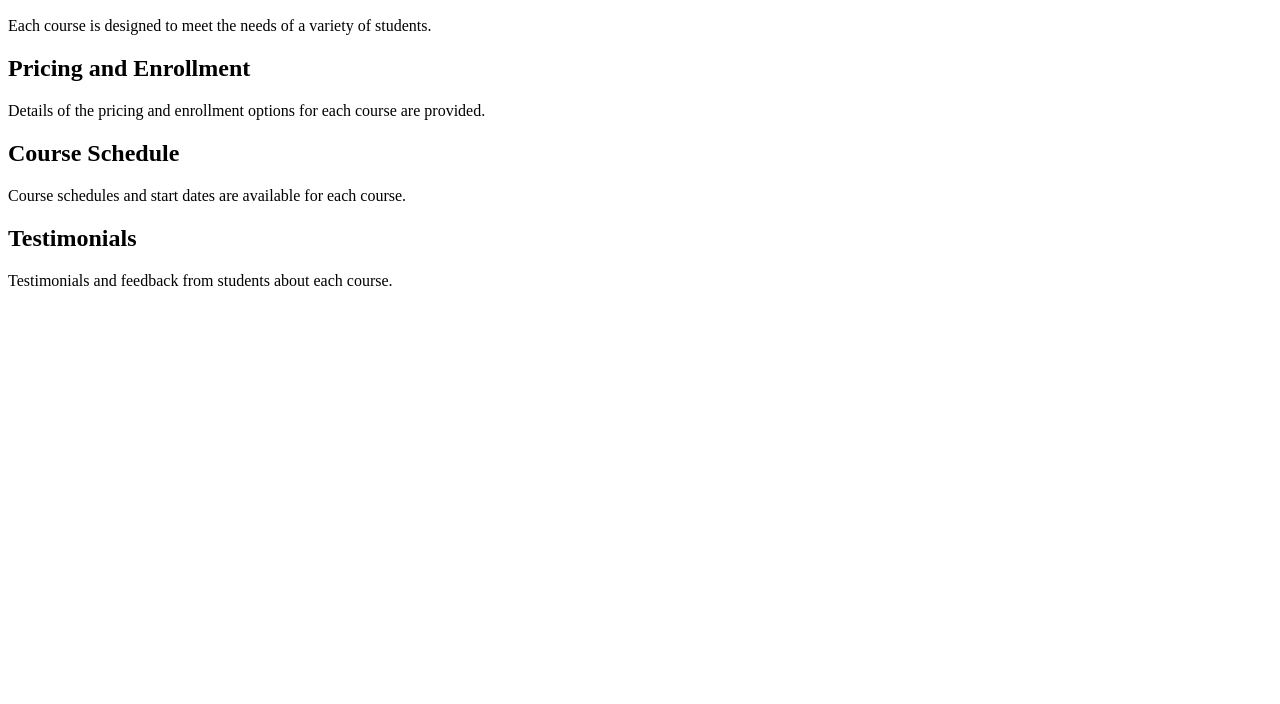
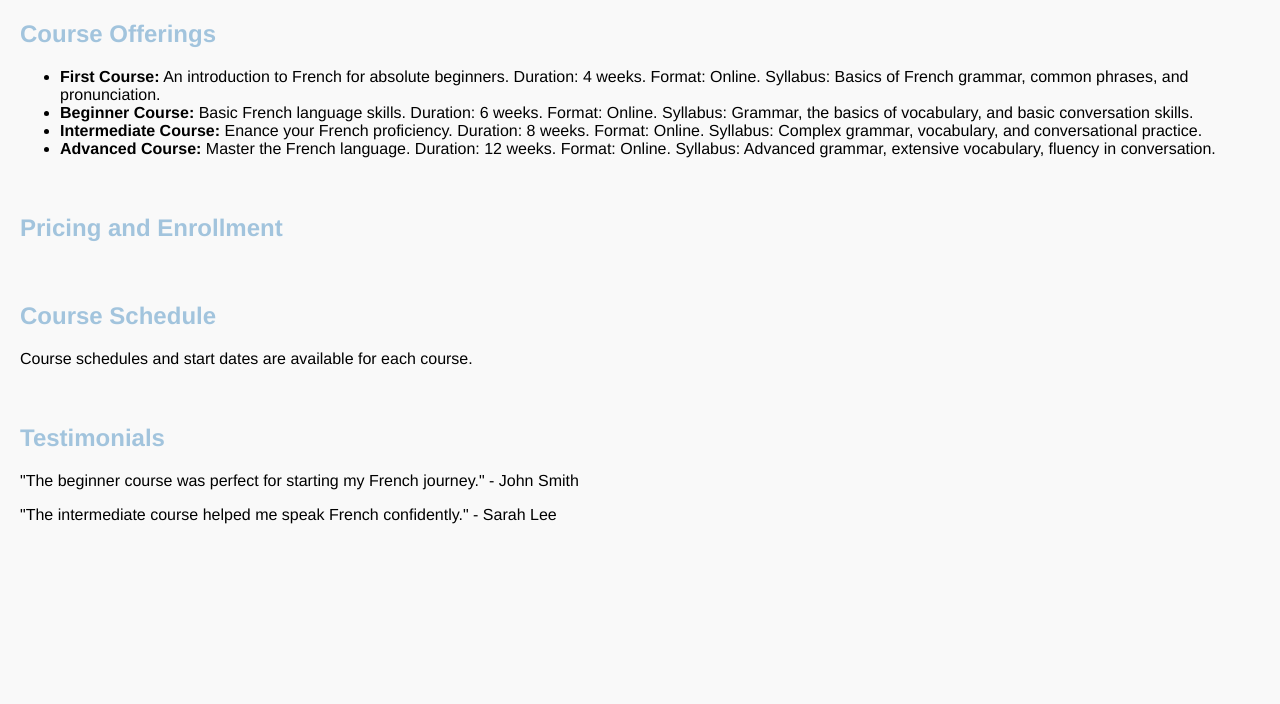
Before and after one commit to fredericmirindi/FrenchLearningWebsite, a plain HTML site: page courses.html in a window 1280 px wide. Shown: the part 96-800 px from the top of the page. Drawn offline with Linux system fonts and the light colour scheme.

Commit message:
Add content to courses.html

```diff
--- a/courses.html
+++ b/courses.html
@@ -1,7 +1,7 @@
-<html>
-<head><meta charset="utf-8"><title>French Courses</title></head>
+<!DOCTYPE html>
+<head><meta charset="utf-8"><title>French Courses</title><link rel="stylesheet" href="styles.css"></head>
 <body>
 <header><h1>French Courses</h1></header>
-<section id="descriptions"><h2>Course Offerings</h2><p> Each course is designed to meet the needs of a variety of students.</p></section><section id="pricing"><h2>Pricing and Enrollment</h2><p> Details of the pricing and enrollment options for each course are provided. </p></section><section id="schedule"><h2>Course Schedule</h2><p> Course schedules and start dates are available for each course. </p></section><section id="testimonials"><h2>Testimonials</h2><p> Testimonials and feedback from students about each course.</p></section>
+<section id="descriptions"><h2>Course Offerings</h2><ul><li><strong>First Course:</strong> An introduction to French for absolute beginners. Duration: 4 weeks. Format: Online. Syllabus: Basics of French grammar, common phrases, and pronunciation.</li><li><strong>Beginner Course:</strong> Basic French language skills. Duration: 6 weeks. Format: Online. Syllabus: Grammar, the basics of vocabulary, and basic conversation skills.</li><li><strong>Intermediate Course:</strong> Enance your French proficiency. Duration: 8 weeks. Format: Online. Syllabus: Complex grammar, vocabulary, and conversational practice.</li><li><strong>Advanced Course:</strong> Master the French language. Duration: 12 weeks. Format: Online. Syllabus: Advanced grammar, extensive vocabulary, fluency in conversation.</li></ul></section><section id="pricing"><h2>Pricing and Enrollment</h2><p Details of the pricing and enrollment options for each course are provided.</p></section><section id="schedule"><h2>Course Schedule</h2><p>Course schedules and start dates are available for each course.</p></section><section id="testimonials"><h2>Testimonials</h2><p The testimonials and feedback from students about each course.</p><p>"The beginner course was perfect for starting my French journey." - John Smith</p><p>"The intermediate course helped me speak French confidently." - Sarah Lee</p>
 </body>
 </html>
```
